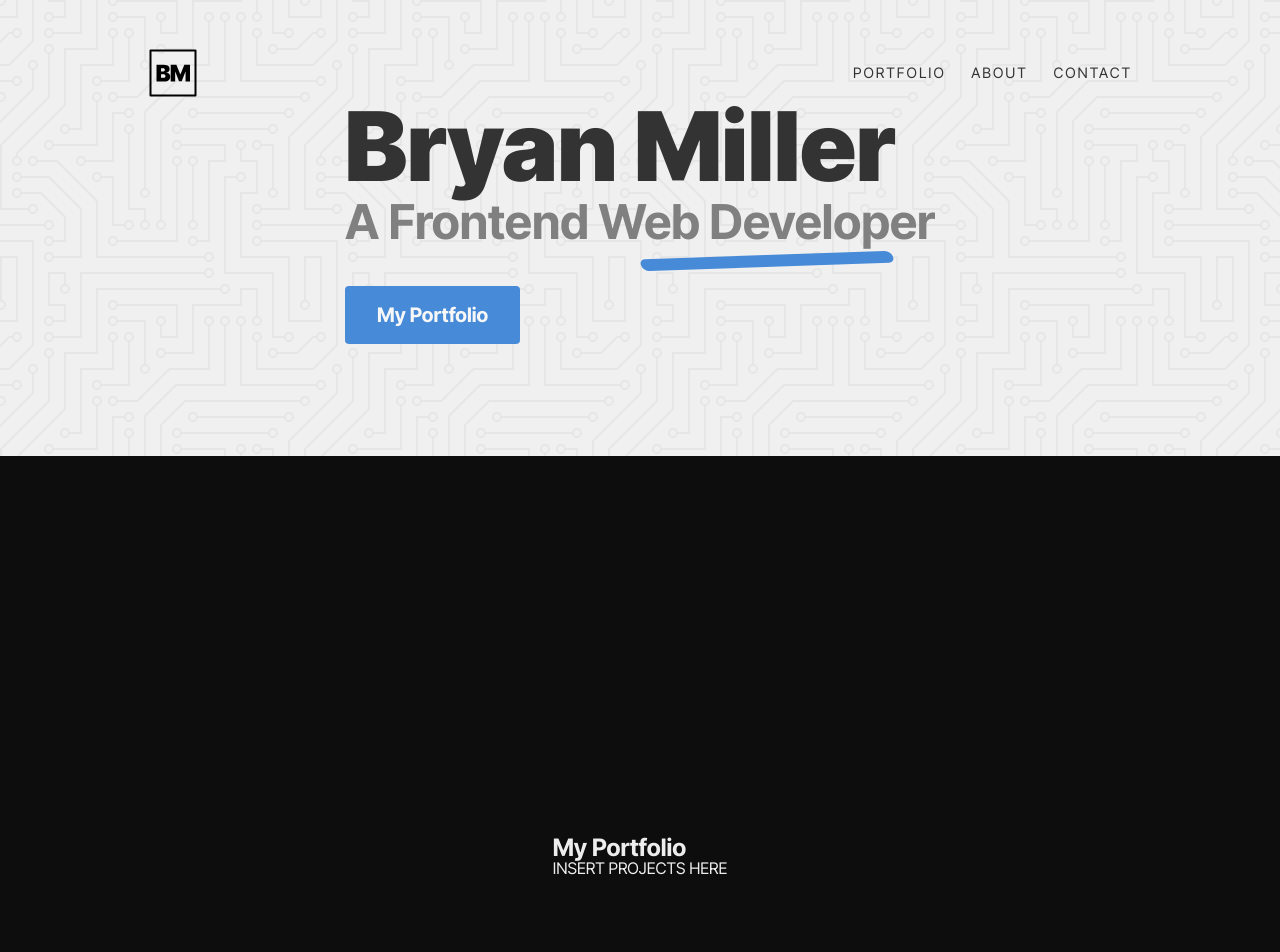
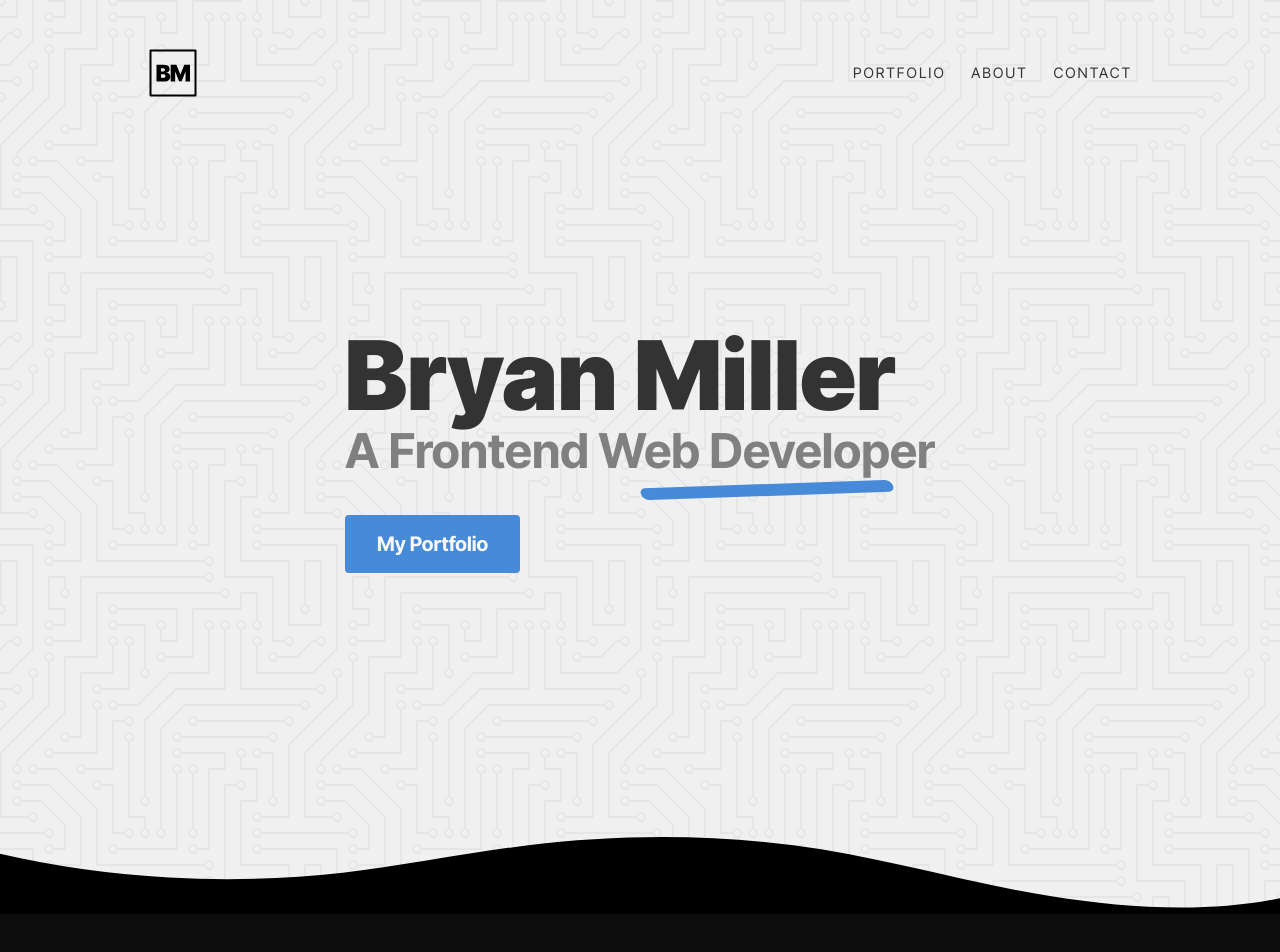
Before and after one commit to bmilcs/bmilcs.github.io, a React (Vite) app: page / in a window 1280 px wide. Shown: the top 952 px of the page. Built offline with nearby package versions, Linux system fonts and the light colour scheme.

Commit message:
Add custom shape divider to hero section

```diff
--- a/src/components/hero/Hero.scss
+++ b/src/components/hero/Hero.scss
@@ -1,23 +1,19 @@
 .hero {
   --spacer: 1vh;
   --timer: 1s;
-
-  height: 100%;
-  padding: 0.25rem;
 
   animation: fadeInFromLeft var(--timer) cubic-bezier(0, 1.32, 1, 1) 1 normal forwards;
 
   &__text {
     transform: translateY(-10vh);
+    // hi my name is
+    // p:first-child {
+    //   margin-bottom: calc(var(--spacer) * 3);
 
-    // hi my name is
-    p:first-child {
-      margin-bottom: calc(var(--spacer) * 3);
-
-      font-weight: var(--fw-thin);
-      font-size: clamp(0.85rem, 1.75vw, 1.35rem);
-      color: var(--clr-neutral-800);
-    }
+    //   font-weight: var(--fw-thin);
+    //   font-size: clamp(0.85rem, 1.75vw, 1.35rem);
+    //   color: var(--clr-neutral-800);
+    // }
 
     // Bryan Miller
     h2 {
@@ -28,7 +24,7 @@
       color: var(--clr-neutral-800);
     }
 
-    // A Frontend Web Developer
+    // A Frontend
     h3 {
       margin-bottom: calc(var(--spacer) * 5);
 
@@ -36,23 +32,12 @@
       font-size: clamp(1.25rem, 4vw, 3rem);
       color: var(--clr-neutral-500);
 
+      // Web Developer
       span {
         position: relative;
-      }
-    }
-
-    // Small description
-    p:nth-of-type(2) {
-      margin-bottom: calc(var(--spacer) * 4);
-      max-width: 40ch;
-
-      font-size: clamp(0.85rem, 1.75vw, 1rem);
-      color: var(--clr-neutral-800);
-      line-height: 1.5;
-    }
 
         // Underline
-    span:before {
+        &:before {
           content: '';
           position: absolute;
           height: min(1.5vw, 12px);
@@ -65,6 +50,38 @@
           border-radius: 100vh;
         }
       }
+    }
+
+    // Small description
+    // p:nth-of-type(2) {
+    //   margin-bottom: calc(var(--spacer) * 4);
+    //   max-width: 40ch;
+
+    //   font-size: clamp(0.85rem, 1.75vw, 1rem);
+    //   color: var(--clr-neutral-800);
+    //   line-height: 1.5;
+    // }
+  }
+}
+
+.custom-shape-divider-bottom-1680202580 {
+  position: absolute;
+  bottom: 0;
+  left: 0;
+  width: 100%;
+  overflow: hidden;
+  line-height: 0;
+}
+
+.custom-shape-divider-bottom-1680202580 svg {
+  position: relative;
+  display: block;
+  width: calc(135% + 1.3px);
+  height: 78px;
+}
+
+.custom-shape-divider-bottom-1680202580 .shape-fill {
+  fill: var(--clr-portfolio-bg);
 }
 
 @keyframes fadeInFromLeft {
--- a/src/components/hero/Hero.tsx
+++ b/src/components/hero/Hero.tsx
@@ -17,7 +17,8 @@
   }, []);
 
   return (
-    <section className='hero column centered_grid'>
+    <section className='hero'>
+      <div className='hero-content column centered_grid full_height'>
         <div className='hero__text'>
           {/* <p>Hi! Let me introduce myself. My name is... </p> */}
           <h2>Bryan Miller</h2>
@@ -29,7 +30,21 @@
             <Button type='standard'>My Portfolio</Button>
           </a>
         </div>
-      {/* <img src='https://source.unsplash.com/random/400x400' alt='' /> */}
+      </div>
+
+      <div className='custom-shape-divider-bottom-1680202580'>
+        <svg
+          data-name='Layer 1'
+          xmlns='http://www.w3.org/2000/svg'
+          viewBox='0 0 1200 120'
+          preserveAspectRatio='none'
+        >
+          <path
+            d='M985.66,92.83C906.67,72,823.78,31,743.84,14.19c-82.26-17.34-168.06-16.33-250.45.39-57.84,11.73-114,31.07-172,41.86A600.21,600.21,0,0,1,0,27.35V120H1200V95.8C1132.19,118.92,1055.71,111.31,985.66,92.83Z'
+            className='shape-fill'
+          ></path>
+        </svg>
+      </div>
     </section>
   );
 }
```
Lines whose indentation alone changed are shown as unchanged.
